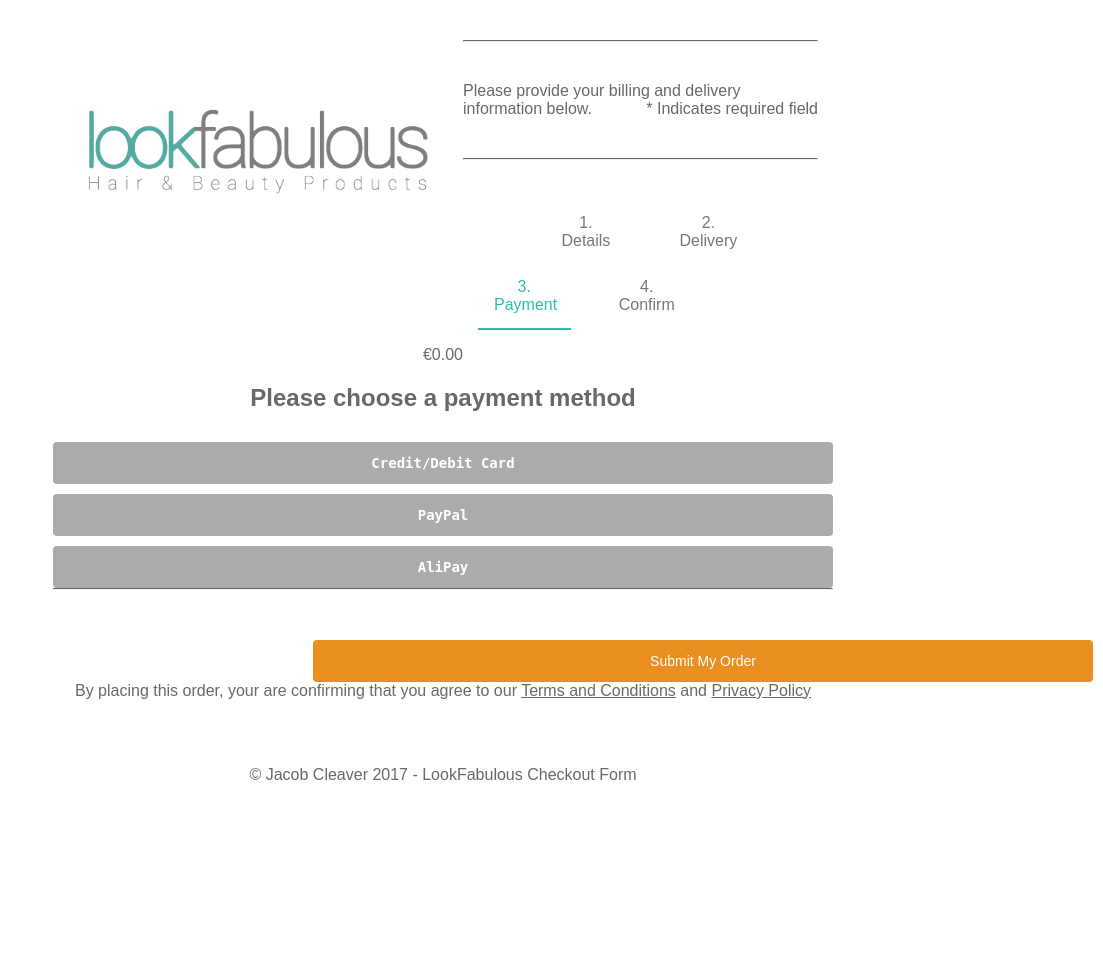
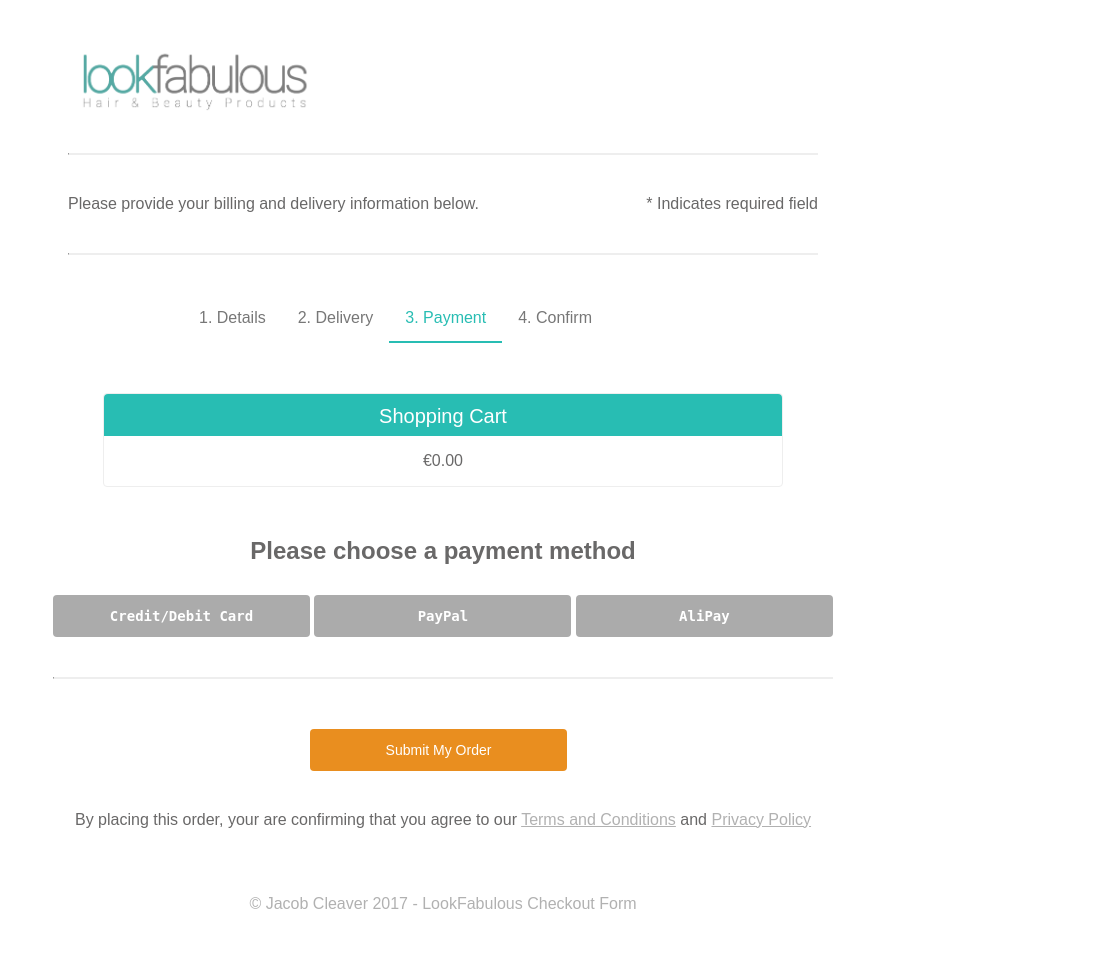
Before and after one commit to jacob-cleaver/LookFantastic, a PHP site: page / in a window 1320 px wide. Shown: the whole page, without its empty margins (217-1320 px from the left). Before the commit the page ends 780 px from the top, so only its background shows below. Run offline with PHP 8.4, Linux system fonts and the light colour scheme; data that the repository does not hold is empty.

Commit message:
files updated scss and css working correctly as expected — issue fixed regarding the confusion of screen sizes not being recognised @media was’t using the float as expected however this hindered the layout of the page

```diff
--- a/index.php
+++ b/index.php
@@ -5,7 +5,7 @@
     <meta name="viewport" content="initial-scale=1.0">
     <meta charset="utf-8">
 
-    <link rel="stylesheet" type="text/css" href="Stylesheets/style.css">
+    <link rel="stylesheet" type="text/css" href="stylesheets/style.css">
     <script type="text/javascript" src="javascript/main.js"></script>
     <?php $geo = unserialize(file_get_contents('http://www.geoplugin.net/php.gp?ip=193.62.7.226'));
           $country = $geo['geoplugin_countryName'];
@@ -24,21 +24,25 @@
         <header>
             <a href="#"><img class="col-xs-6 col-xs-offset-3 col-md-4 logo" src="public/images/LookFabulous.png" alt="Lookfabulous.com" width="260px"></a>
         </header>
-        <hr> Please provide your billing and delivery information below.<span style="float:right">* Indicates required field</span>
-        <hr>
+        <div class="required">
+        <hr> Please provide your billing and delivery information below.<span style="float:right">* Indicates required field</span><hr>
+      </div>
 
         <div class="row">
             <section>
-                <ul>
-                    <li class="col-xs-3 col-md-2 col-md-offset-2"><a href="#details">1. Details</a></li>
-                    <li class="col-xs-3 col-md-2"><a href="#delivery">2. Delivery</a></li>
-                    <li class="col-xs-3 col-md-2"><a style="color:#28bdb3; border-bottom:2px solid #28bdb3" href="#payment">3. Payment</a></li>
-                    <li class="col-xs-3 col-md-2"><a href="#confirm">4. Confirm</a></li>
+                <ul class="col-xs-8 col-xs-offset-2">
+                    <li><a href="#details">1. Details</a></li>
+                    <li><a href="#delivery">2. Delivery</a></li>
+                    <li><a style="color:#28bdb3; border-bottom:2px solid #28bdb3" href="#payment">3. Payment</a></li>
+                    <li><a href="#confirm">4. Confirm</a></li>
                 </ul>
             </section>
 
-            <section id="basket">
-              <div id="prices">
+            <section id="cart">
+              <div class="cart">
+                <div class="cart-header">
+                  Shopping Cart
+                </div>
                 <?php
                 if ($country == "United Kingdom") {
                   echo '<p>&pound'.$converted_price_formatted.'</p>';
@@ -194,7 +198,7 @@
 
                 <button type="button" href="#" class="btn btn-submit col-md-4 col-md-offset-4 col-xs-12">Submit My Order</button>
                 <button type="button" href="#" class="btn btn-back col-md-4 col-md-offset-4 col-xs-12">Back</button>
-                <p>By placing this order, your are confirming that you agree to our <u class="tandc-pp">Terms and Conditions</u> and <u class="tandc-pp">Privacy Policy</u></p>
+                <p style="margin-top: 40px">By placing this order, your are confirming that you agree to our <u class="tandc-pp">Terms and Conditions</u> and <u class="tandc-pp">Privacy Policy</u></p>
             </div>
         </div>
     </div>
--- a/stylesheets/_form-control.scss
+++ b/stylesheets/_form-control.scss
@@ -43,7 +43,7 @@
 }
 @media (max-width: 991px) {
 	.form-control {
-		height: 65px;
-		font-size: 18px;
+		height: 45px;
+		font-size: 16px;
 	}
 }
--- a/stylesheets/_grid.scss
+++ b/stylesheets/_grid.scss
@@ -1,8 +1,45 @@
+.container {
+	padding-left: 15px;
+	padding-right: 15px;
+	margin-left: auto;
+	margin-right: auto;
+}
+.row {
+	margin-left: -15px;
+	margin-right: -15px;
+}
+.col-xs-3, .col-xs-4, .col-xs-6, .col-xs-12,
+.col-md-1, .col-md-2, .col-md-3, .col-md-4, .col-md-5, .col-md-6, .col-md-7, .col-md-8,	.col-md-9, .col-md-10, .col-md-11 {
+	position: relative;
+	padding-right: 15px;
+	padding-left: 15px;
+}
+
+.col-xs-3	{
+	width: 25%;
+}
+.col-xs-4 {
+	width: 32.95%;
+}
+.col-xs-6 {
+	width: 50%;
+}
+.col-xs-12 {
+	width: 100%;
+}
+.col-xs-offset-2 {
+  margin-left: 16.666666667%;
+}
+.col-xs-offset-3 {
+	margin-left: 25%;
+}
+
 @media (min-width: 1200px) {
 	.container {
 		width: 1170px;
 	}
 }
+
 @media (min-width: 992px) {
 	.container {
 		width: 970px;
@@ -50,7 +87,7 @@
 		margin-left: 25%;
 	}
 	.col-md-offset-4 {
-		margin-left: 33.33333333%;
+		margin-left: 32.95%;
 	}
 	.col-md-offset-5 {
 		margin-left: 41.666666667%;
@@ -61,36 +98,3 @@
 		width: 750px;
 	}
 }
-.container {
-	padding-left: 15px;
-	padding-right: 15px;
-	margin-left: auto;
-	margin-right: auto;
-}
-.row {
-	margin-left: -15px;
-	margin-right: -15px;
-}
-.col-xs-3, .col-xs-4, .col-xs-6, .col-xs-12,
-.col-md-1, .col-md-2, .col-md-3, .col-md-4, .col-md-5, .col-md-6, .col-md-7, .col-md-8,	.col-md-9, .col-md-10, .col-md-11 {
-	float: left;
-	position: relative;
-	padding-right: 15px;
-	padding-left: 15px;
-}
-
-.col-xs-3	{
-	width: 25%;
-}
-.col-xs-4 {
-	width: 32.95%;
-}
-.col-xs-6 {
-	width: 50%;
-}
-.col-xs-12 {
-	width: 100%;
-}
-.col-xs-offset-3 {
-	margin-left: 25%;
-}
--- a/stylesheets/_help-tip.scss
+++ b/stylesheets/_help-tip.scss
@@ -1,5 +1,4 @@
 @import "variables";
-@media (min-width 992px) {
 	.help-tip {
 		text-align: center;
 		background-color: #adadad;
@@ -8,7 +7,7 @@
 		height: 24px;
 		font-size: 14px;
 		line-height: 26px;
-		cursor: pointer;
+		cursor: help;
 		&:before {
 			content: '?';
 			font-weight: bold;
@@ -41,17 +40,30 @@
 				height: 0;
 				border: 6px solid transparent;
 				border-bottom-color: #ababab;
-				top: -12px;
-				left: 6px;
-			}
-			&:after {
-				width: 100%;
-				height: 40px;
-				content: '';
-				position: absolute;
-				top: -40px;
-				left: 0;
+				top: 20px;
+		    left: -12px;
+		    -webkit-transform: rotate(270deg);
+		    -moz-transform: rotate(270deg);
+		    -o-transform: rotate(270deg);
+		    -ms-transform: rotate(270deg);
+		    transform: rotate(270deg);
 			}
 		}
 	}
-}
+
+	@-webkit-keyframes fadeIn {
+	  	0% {
+	  		opacity:0;
+	  		transform: scale(0.6);
+	  	}
+
+	  	100% {
+	  		opacity:100%;
+	  		transform: scale(1);
+	  	}
+	  }
+
+	  @keyframes fadeIn {
+	  	0% { opacity:0; }
+	  	100% { opacity:100%; }
+	  }
--- a/stylesheets/style.css
+++ b/stylesheets/style.css
@@ -1,3 +1,37 @@
+.container {
+  padding-left: 15px;
+  padding-right: 15px;
+  margin-left: auto;
+  margin-right: auto; }
+
+.row {
+  margin-left: -15px;
+  margin-right: -15px; }
+
+.col-xs-3, .col-xs-4, .col-xs-6, .col-xs-12,
+.col-md-1, .col-md-2, .col-md-3, .col-md-4, .col-md-5, .col-md-6, .col-md-7, .col-md-8, .col-md-9, .col-md-10, .col-md-11 {
+  position: relative;
+  padding-right: 15px;
+  padding-left: 15px; }
+
+.col-xs-3 {
+  width: 25%; }
+
+.col-xs-4 {
+  width: 32.95%; }
+
+.col-xs-6 {
+  width: 50%; }
+
+.col-xs-12 {
+  width: 100%; }
+
+.col-xs-offset-2 {
+  margin-left: 16.666666667%; }
+
+.col-xs-offset-3 {
+  margin-left: 25%; }
+
 @media (min-width: 1200px) {
   .container {
     width: 1170px; } }
@@ -48,45 +82,13 @@
     margin-left: 25%; }
 
   .col-md-offset-4 {
-    margin-left: 33.33333333%; }
+    margin-left: 32.95%; }
 
   .col-md-offset-5 {
     margin-left: 41.666666667%; } }
 @media (min-width: 768px) {
   .container {
     width: 750px; } }
-.container {
-  padding-left: 15px;
-  padding-right: 15px;
-  margin-left: auto;
-  margin-right: auto; }
-
-.row {
-  margin-left: -15px;
-  margin-right: -15px; }
-
-.col-xs-3, .col-xs-4, .col-xs-6, .col-xs-12,
-.col-md-1, .col-md-2, .col-md-3, .col-md-4, .col-md-5, .col-md-6, .col-md-7, .col-md-8, .col-md-9, .col-md-10, .col-md-11 {
-  float: left;
-  position: relative;
-  padding-right: 15px;
-  padding-left: 15px; }
-
-.col-xs-3 {
-  width: 25%; }
-
-.col-xs-4 {
-  width: 32.95%; }
-
-.col-xs-6 {
-  width: 50%; }
-
-.col-xs-12 {
-  width: 100%; }
-
-.col-xs-offset-3 {
-  margin-left: 25%; }
-
 .btn {
   display: inline-block;
   color: #fff;
@@ -161,9 +163,8 @@
     opacity: 1; } }
 @media (max-width: 991px) {
   .form-control {
-    height: 65px;
-    font-size: 18px; } }
-@media (min-width 992px) {
+    height: 45px;
+    font-size: 16px; } }
 .help-tip {
   text-align: center;
   background-color: #adadad;
@@ -172,7 +173,7 @@
   height: 24px;
   font-size: 14px;
   line-height: 26px;
-    cursor: pointer; }
+  cursor: help; }
   .help-tip:before {
     content: '?';
     font-weight: bold;
@@ -201,46 +202,39 @@
       height: 0;
       border: 6px solid transparent;
       border-bottom-color: #ababab;
-        top: -12px;
-        left: 6px; }
-      .help-tip p:after {
-        width: 100%;
-        height: 40px;
-        content: '';
-        position: absolute;
-        top: -40px;
-        left: 0; } }
-/*@-webkit-keyframes fadeIn {
+      top: 20px;
+      left: -12px;
+      -webkit-transform: rotate(270deg);
+      -moz-transform: rotate(270deg);
+      -o-transform: rotate(270deg);
+      -ms-transform: rotate(270deg);
+      transform: rotate(270deg); }
+
+@-webkit-keyframes fadeIn {
   0% {
-  		opacity:0;
-  		transform: scale(0.6);
-  	}
-
+    opacity: 0;
+    transform: scale(0.6); }
   100% {
-  		opacity:100%;
-  		transform: scale(1);
-  	}
-  }
-
+    opacity: 100%;
+    transform: scale(1); } }
 @keyframes fadeIn {
-  	0% { opacity:0; }
-  	100% { opacity:100%; }
-  }*/
-/*.credit-debit{
+  0% {
+    opacity: 0; }
+  100% {
+    opacity: 100%; } }
+.credit-debit {
   margin-top: 5px;
   width: 150px;
-    height: 20px;
-  }
+  height: 20px; }
 
 .paypal {
   width: 90px;
-    height: 25px;
-  }
+  height: 25px; }
 
 .alipay {
   width: 75px;
-    height: 25px;
-  }*/
+  height: 25px; }
+
 body {
   font-family: sans-serif;
   color: #696868; }
@@ -249,6 +243,7 @@
   text-align: center; }
 
 hr {
+  color: #eee;
   margin-top: 40px;
   margin-bottom: 40px;
   border-top: 1px solid; }
@@ -280,6 +275,27 @@
 input[type="radio"] {
   margin-top: 15px; }
 
+.required {
+  margin-top: -40px; }
+
+@media (max-width: 991px) {
+  .required {
+    display: none; } }
+.cart {
+  border: 1px solid #eee;
+  border-radius: 4px;
+  margin: 50px; }
+
+.cart-header {
+  background: #28bdb3;
+  color: #fff;
+  height: 42px;
+  font-size: 20px;
+  line-height: 2.2;
+  text-align: center;
+  border-top-right-radius: 4px;
+  border-top-left-radius: 4px; }
+
 .credit-debit {
   width: 650px;
   height: auto; }
@@ -292,6 +308,9 @@
   width: auto;
   height: 88px; }
 
+.tandc-pp {
+  color: #b1b1b1;
+  cursor: pointer; }
   .tandc-pp:hover {
     text-decoration: none; }
 
@@ -302,7 +321,8 @@
 
 footer {
   text-align: center;
-  padding: 50px; }
+  padding: 50px;
+  color: #b1b1b1; }
 
 @media (min-width: 992px) {
   label {
--- a/stylesheets/style.scss
+++ b/stylesheets/style.scss
@@ -3,23 +3,8 @@
 @import "buttons";
 @import "form-control";
 @import "help-tip";
-/*@-webkit-keyframes fadeIn {
-  	0% {
-  		opacity:0;
-  		transform: scale(0.6);
-  	}
 
-  	100% {
-  		opacity:100%;
-  		transform: scale(1);
-  	}
-  }
-
-  @keyframes fadeIn {
-  	0% { opacity:0; }
-  	100% { opacity:100%; }
-  }*/
-/*.credit-debit{
+.credit-debit{
     margin-top: 5px;
     width: 150px;
     height: 20px;
@@ -33,7 +18,7 @@
   .alipay {
     width: 75px;
     height: 25px;
-  }*/
+  }
 body {
 	font-family: sans-serif;
 	color: #696868;
@@ -42,6 +27,7 @@
 	text-align: center;
 }
 hr {
+  color: #eee;
 	margin-top: 40px;
 	margin-bottom: 40px;
 	border-top: 1px solid;
@@ -75,6 +61,30 @@
 input[type="radio"] {
 	margin-top: 15px;
 }
+.required {
+  margin-top: -40px;
+}
+@media (max-width: 991px){
+.required {
+  display: none;
+}
+}
+.cart {
+  border: 1px solid #eee;
+  border-radius: 4px;
+  margin: 50px;
+}
+
+.cart-header {
+  background: #28bdb3;
+  color: #fff;
+  height: 42px;
+  font-size: 20px;
+  line-height: 2.2;
+  text-align: center;
+  border-top-right-radius: 4px;
+  border-top-left-radius: 4px;
+}
 .credit-debit {
 	width: 650px;
 	height: auto;
@@ -88,6 +98,8 @@
 	height: 88px;
 }
 .tandc-pp {
+  color: #b1b1b1;
+  cursor: pointer;
 	&:hover {
 		text-decoration: none;
 	}
@@ -100,6 +112,7 @@
 footer {
 	text-align: center;
 	padding: 50px;
+  color: #b1b1b1;
 }
 @media (min-width: 992px) {
 	label {
```
Also changed, not shown: 1 other file. Lines whose indentation alone changed are shown as unchanged.
